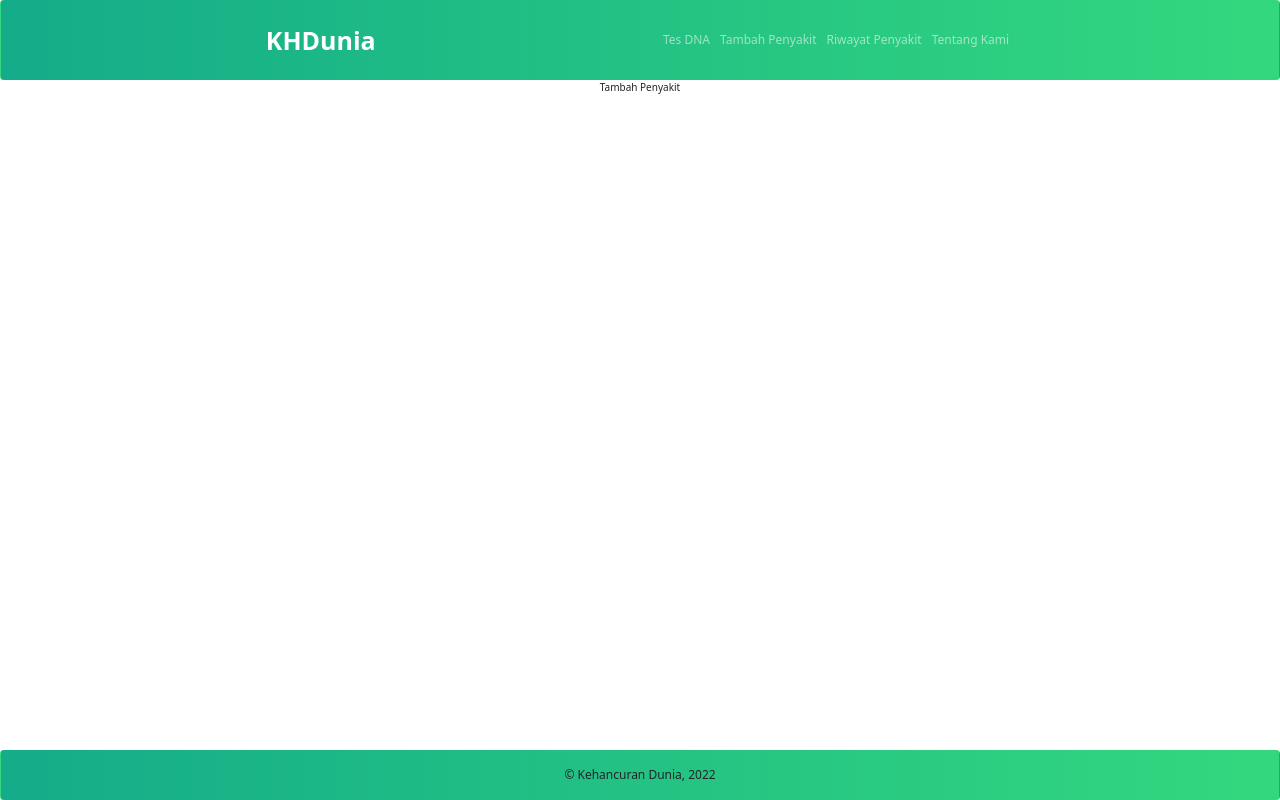
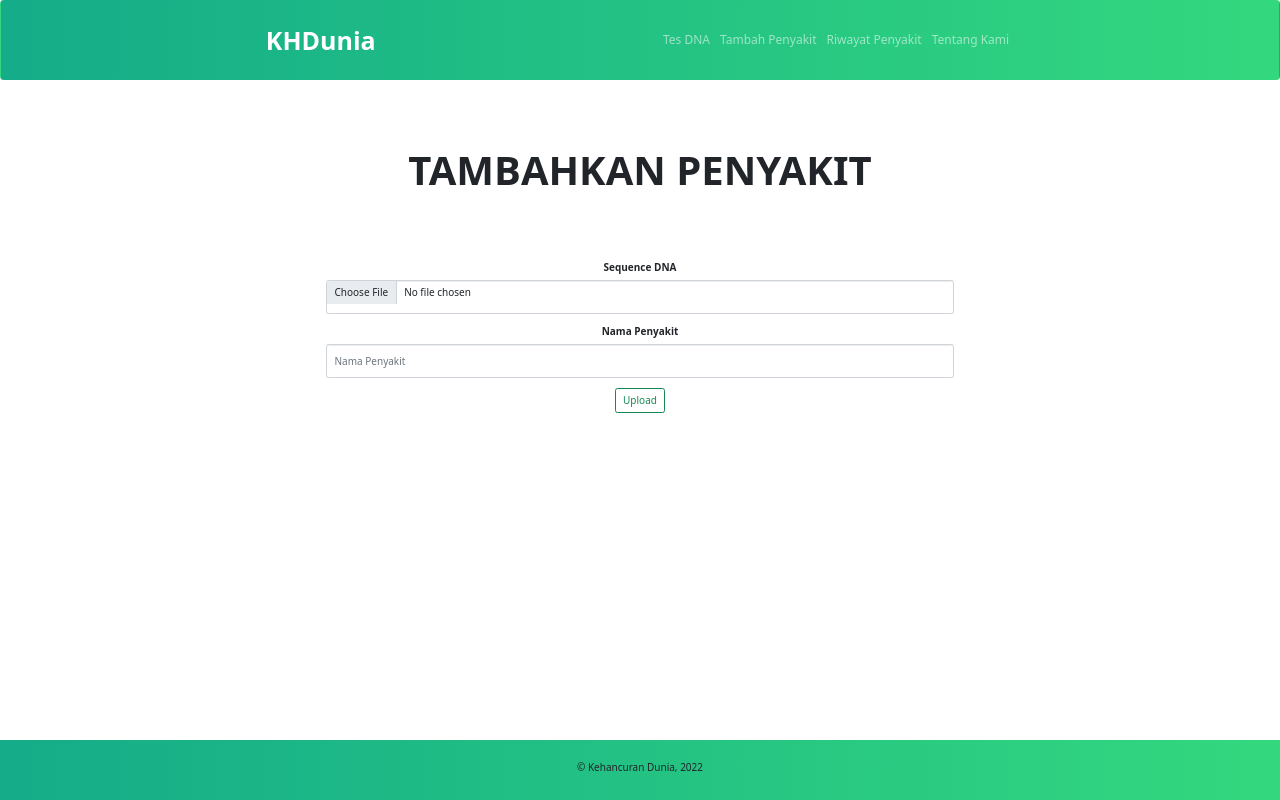
Before and after one commit to samuelswandi/IF2211-STIMA-Tubes-3, a React (Create React App) app in the folder frontend/: page /TambahPenyakit in a window 1280 px wide. Built offline with nearby package versions, Linux system fonts and the light colour scheme.

Commit message:
feat: input nama penyakit and adjust laman utama

```diff
--- a/frontend/package.json
+++ b/frontend/package.json
@@ -12,6 +12,7 @@
     "react-dom": "^18.0.0",
     "react-router-dom": "^6.3.0",
     "react-scripts": "^5.0.1",
+    "react-typing-effect": "^2.0.5",
     "web-vitals": "^2.1.4"
   },
   "scripts": {
--- a/frontend/src/app/App.css
+++ b/frontend/src/app/App.css
@@ -50,3 +50,42 @@ nav.navbar {
   font-weight: bolder !important;
   padding: 10px;
 }
+
+.button {
+  transition-duration: 0.4s;
+  background-color: #FFFFFF; /* Green */
+  height: 100%;
+  border: none;
+  box-shadow: 0px 1px 8px 3px rgba(0, 0, 0, 0.25);
+  border-radius: 25px;
+  color: #26CD8A;
+  padding: 60px 32px;
+  text-align: center;
+  text-decoration: none;
+  display: inline-block;
+  font-size: 16px;
+}
+
+.button:hover {
+  background-color: #26CD8A; /* Green */
+  color: white;
+}
+
+.footer {
+  position: absolute;
+  bottom: 0;
+  padding: 0;
+  width: 100%;
+  height: 60px;   /* Height of the footer */
+  background-image: linear-gradient(to right, #14AC89 , #33D87E);
+}
+
+.fade-in {
+  animation: fade 1s ease-in;
+}
+
+@keyframes fade {
+  0% {
+    opacity: 0;
+  }
+}
--- a/frontend/src/app/App.js
+++ b/frontend/src/app/App.js
@@ -1,6 +1,5 @@
 import './App.css';
 import 'bootstrap/dist/css/bootstrap.min.css';
-import Navigation from '../pages/Navigation';
 import { Routes, Route } from 'react-router-dom';
 import RiwayatPenyakit from '../pages/RiwayatPenyakit';
 import TambahPenyakit from '../pages/TambahPenyakit';
@@ -9,7 +8,8 @@ import LamanUtama from '../pages/LamanUtama';
 import TesDNA from '../pages/TesDNA';
 import Footer from '../pages/Footer';
 
-function App() {
+
+const App = () => {
   return (
     <div className="App">
       <body class="d-flex flex-column min-vh-100">
--- a/frontend/src/pages/Footer.jsx
+++ b/frontend/src/pages/Footer.jsx
@@ -1,13 +1,10 @@
 import React from 'react';
-import { Navbar } from "react-bootstrap";
 
 function Footer() {
 return (
-    <footer class="mt-auto">
-        <Navbar style={{textAlign: 'center', justifyContent: 'center', height: '10px'}}>
-            © Kehancuran Dunia, 2022
-        </Navbar>
-    </footer>
+    <div className="footer">
+        <p style={{marginTop:"20px"}}>© Kehancuran Dunia, 2022</p>
+    </div>
     );
 }
 
--- a/frontend/src/pages/LamanUtama.jsx
+++ b/frontend/src/pages/LamanUtama.jsx
@@ -1,18 +1,37 @@
 import React from 'react';
-import {Card, CardGroup, Container } from "react-bootstrap";
-import Footer from './Footer';
+import { Container, Image } from 'react-bootstrap';
+import ReactTypingEffect from 'react-typing-effect';
 
-function LamanUtama() {
+const LamanUtama = () => {
     return (
-    <Container style={{marginTop:"60px", paddingLeft:"10vw", paddingRight:"10vw"}}>
-      <Container style={{marginBottom: "20px", fontSize: "40px", color:"#31D580", fontWeight:"bolder"}}>
+      <Container className="fade-in" style={{marginTop:"60px", paddingLeft:"10vw", paddingRight:"10vw"}}>
+        <ReactTypingEffect text="WELCOME TO DNA-MATCHING" typingDelay="1000" style={{marginBottom: "20px", fontSize: "40px", color:"#31D580", fontWeight:"bolder"}}>
           WELCOME TO DNA-MATCHING
-      </Container>
-      <p style={{fontSize:"25px", marginBottom: "15px"}}>
+        </ReactTypingEffect>
+        <p style={{fontSize:"25px", marginBottom: "50px"}}>
           Choose Our Services
         </p>
-      <Container>
-        <CardGroup>
+        <div class="row" style={{height:"30vh"}}>
+        <div className="col">
+            <a href="/TambahPenyakit" className='button'>
+              <Image src="./covid-test.png" width="100%" style={{marginBottom: "30px"}}/>
+              <b style={{marginTop: "50px"}}>Tambah Penyakit</b>
+            </a>
+          </div>
+          <div className="col">
+            <a href="/TesDNA" className='button'>
+              <Image src="./dna.png" width="100%" style={{marginBottom: "30px"}}/>
+              <b style={{marginTop: "50px"}}>Tes DNA</b>
+            </a>
+          </div>
+          <div className="col">
+            <a href="/RiwayatPenyakit" className='button'>
+              <Image src="./notes.png" width="100%" style={{marginBottom: "30px"}}/>
+              <b style={{marginTop: "50px"}}>Cek Riwayat</b>
+            </a>
+          </div>
+        </div>
+          {/* <CardGroup>
             <Card>
               <Card.Img variant="top" src="./covid-test.png"/>
               <Card.Body>
@@ -43,12 +62,9 @@ function LamanUtama() {
               </Card.Body>
               <a href="/RiwayatPenyakit" class="btn" style={{backgroundColor: "#26CD8A", color: "white"}}>Click Here</a>
             </Card>
-        </CardGroup>
-      </Container>
+          </CardGroup> */}
       </Container>
     );
 }
 
-
-
 export default LamanUtama;
--- a/frontend/src/pages/RiwayatPenyakit.jsx
+++ b/frontend/src/pages/RiwayatPenyakit.jsx
@@ -1,7 +1,7 @@
 import React from 'react';
 import Navigation from './Navigation';
 
-function RiwayatPenyakit() {
+const RiwayatPenyakit = () => {
   return (
     <div>
       <Navigation/>
--- a/frontend/src/pages/TambahPenyakit.jsx
+++ b/frontend/src/pages/TambahPenyakit.jsx
@@ -1,13 +1,59 @@
 import React from 'react';
 import Navigation from './Navigation';
+import { Button, Container, Form } from "react-bootstrap";
 
-function TambahPenyakit() {
-  return (
-    <div>
-      <Navigation/>
-      Tambah Penyakit
-    </div>
+export default class TambahPenyakit extends React.Component {
+  constructor(props) {
+    super(props);
+    this.state = {
+      namaPenyakit: ""
+    };
+    this.onChange = this.onChange.bind(this);
+    this.onSubmit = this.onSubmit.bind(this);
+  }
+
+  onChange = (e) => {
+    this.setState({namaPenyakit: e.target.value});
+  }
+
+  onSubmit = (e) => {
+    console.log(this.state.namaPenyakit);
+    e.preventDefault();
+    this.setState({namaPenyakit:''});
+  }
+
+  render() {
+    return (
+      <div>
+        <Navigation/>
+        <Container style={{marginTop:"60px", paddingLeft:"20vw", paddingRight:"20vw"}}>
+          <Container style={{marginBottom: "60px", fontSize: "40px", fontWeight:"bolder"}}>
+            TAMBAHKAN PENYAKIT
+          </Container>
+          <Form>
+            <Form.Group className='mb-3' controlId='formFile'>
+              <Form.Label>Sequence DNA</Form.Label>
+              <Form.Control type='file'/>
+            </Form.Group>
+            <Form.Group className='mb-3' controlId='formBasicText'>
+              <Form.Label>Nama Penyakit</Form.Label>
+              <Form.Control
+                type='text'
+                value={this.state.namaPenyakit}
+                placeholder='Nama Penyakit'
+                onChange={this.onChange}
+              />
+            </Form.Group>
+            <Button
+              type='submit'
+              variant='outline-success'
+              onClick={this.onSubmit}
+            >
+                Upload
+            </Button>
+          </Form>
+        </Container>
+      </div>
     );
+  }
 }
-
-export default TambahPenyakit;
--- a/frontend/src/pages/TentangKami.jsx
+++ b/frontend/src/pages/TentangKami.jsx
@@ -1,8 +1,7 @@
 import React from 'react';
 import Navigation from './Navigation';
 
-
-function TentangKami() {
+const TentangKami = () => {
   return (
     <div>
       <Navigation/>
```
Also changed, not shown: frontend/src/pages/Navigation.jsx (+5 -6 lines), 1 other file (tests, documents, lock files or other folders). Lines whose indentation alone changed are shown as unchanged.
